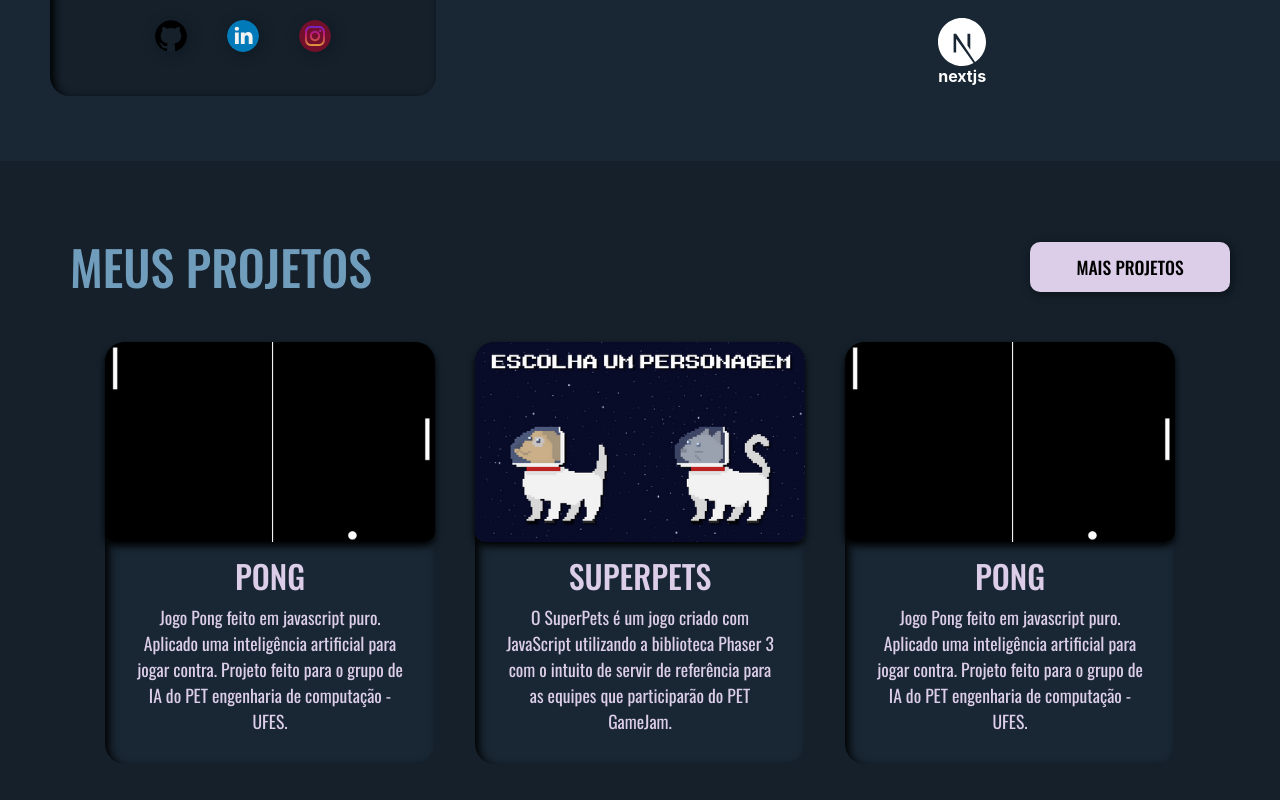
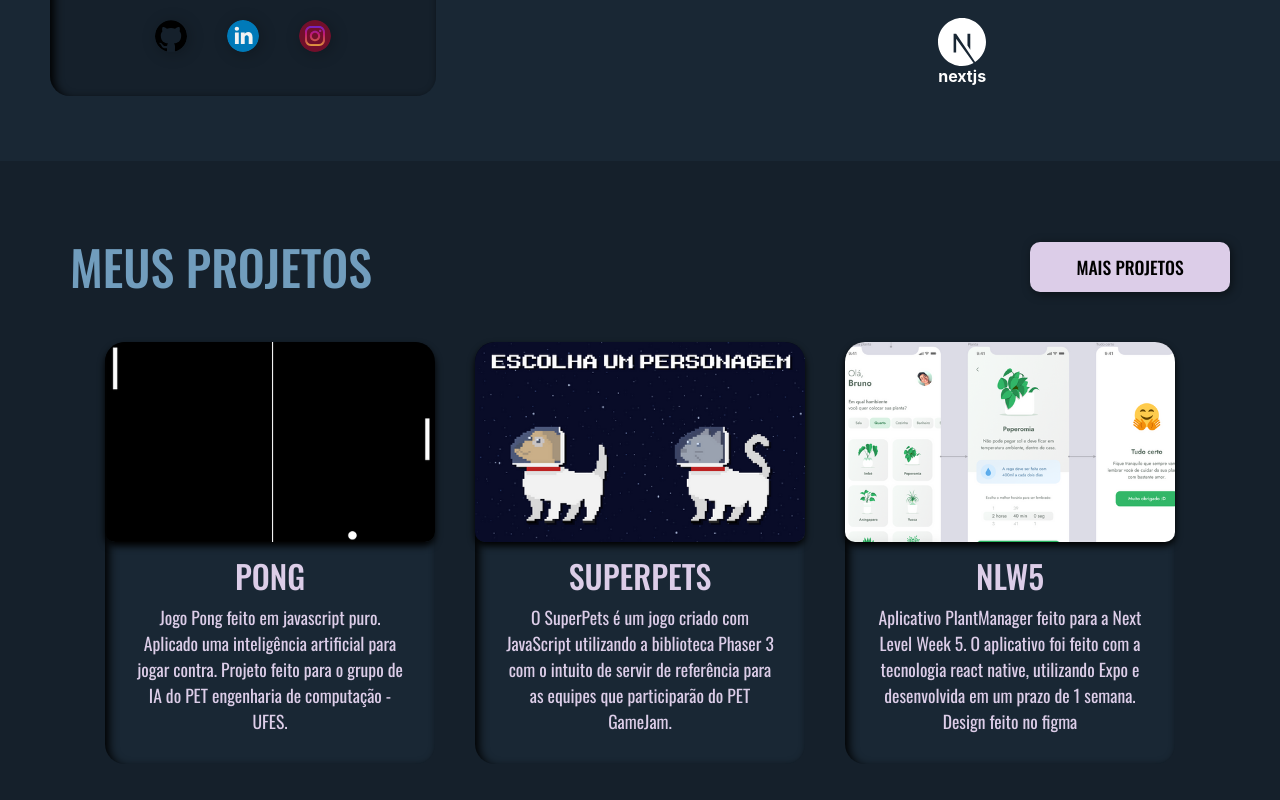
Before and after one commit to BrunoAngeloti/Portifolio, a Next.js app: page / in a window 1280 px wide. Shown: the part 1248-2048 px from the top of the page. Built offline with nearby package versions, Linux system fonts and the light colour scheme.

Commit message:
Coloquei um novo projeto

```diff
--- a/containers/Projects/index.js
+++ b/containers/Projects/index.js
@@ -24,8 +24,8 @@ export function Projects(){
                         </a>
                     </div>
                     <div data-aos="zoom-in">
-                        <a href="https://github.com/BrunoAngeloti/Pong" target="_blanked">
-                            <CardProject title={"PONG"} subtitle={"Jogo Pong feito em javascript puro. Aplicado uma inteligência artificial para jogar contra. Projeto feito para o grupo de IA do PET engenharia de computação - UFES."}/>
+                        <a href="https://github.com/BrunoAngeloti/NextLevelWeek5" target="_blanked">
+                            <CardProject title={"NLW5"} subtitle={"Aplicativo PlantManager feito para a Next Level Week 5. O aplicativo foi feito com a tecnologia react native, utilizando Expo e desenvolvida em um prazo de 1 semana. Design feito no figma"}/>
                         </a>
                     </div>
                 </div>
--- a/styles/components/CardAbout.module.css
+++ b/styles/components/CardAbout.module.css
@@ -84,7 +84,7 @@
 
 }
 
-@media (max-width:350px){
+@media (max-width:375px){
    .container{
     padding: 30px 15px 20px 15px;
    }
--- a/styles/components/CardProject.module.css
+++ b/styles/components/CardProject.module.css
@@ -11,6 +11,7 @@
     text-align: center;
     transition: 0.5s;
     margin: 20px;
+
 }
 
 .container:hover{
@@ -40,6 +41,7 @@
     font-weight: 400;
     font-size: 1.1rem;
     font-family: 'Oswald', sans-serif;
+
 }
 
 @media (max-width:355px){
```
Also changed, not shown: public/NLW5.png (added).
